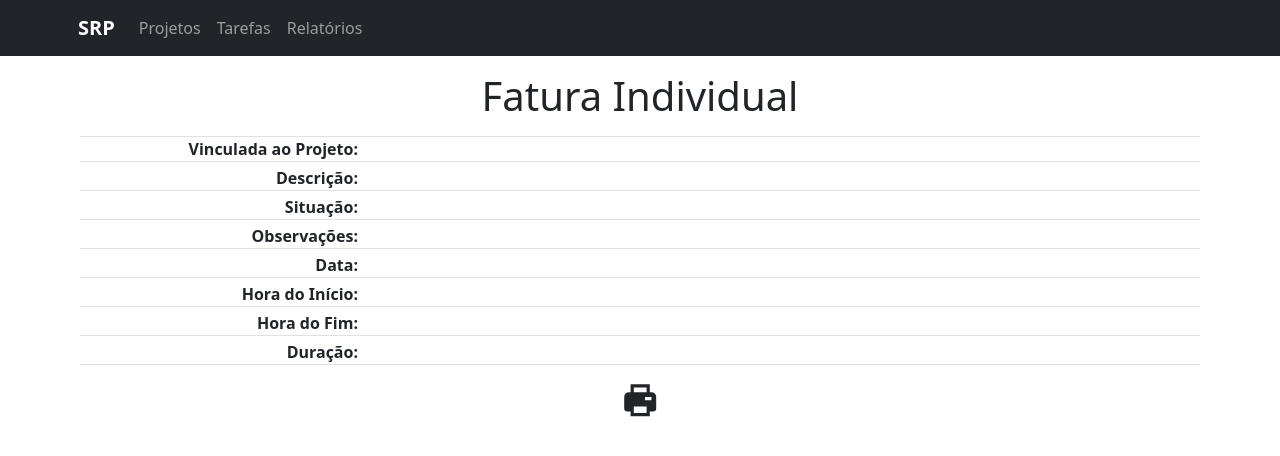
After one commit to andrehs91/srp, a PHP site: template Source/View/imprimir-tarefa.php in a window 1280 px wide. The commit adds this page. Shown: the top 456 px of the page. Run offline with PHP 8.4, Linux system fonts and the light colour scheme; the template is opened without the code that fills it, so the values that code supplies are empty.

Commit message:
Implementação das faturas por tarefa e correções na impressão das faturas

```diff
--- a/Public/css/main.css
+++ b/Public/css/main.css
@@ -100,7 +100,6 @@ body {
 }
 
 @media print {
-    @page {size: landscape}
     header,
     footer,
     .donotprint {
--- /dev/null
+++ b/Source/View/imprimir-tarefa.php
@@ -0,0 +1,30 @@
+<h1 class="text-center mb-3">Fatura Individual</h1>
+<section class="mb-3">
+    <p class="mb-0">
+        <div class="row g-1">
+            <div class="col col-3 border-top border-bottom text-end"><strong>Vinculada ao Projeto: </strong></div>
+            <div class="col col-9 border-top border-bottom"><?= $project->getName(); ?></div>
+            <div class="col col-3 border-bottom text-end"><strong>Descrição: </strong></div>
+            <div class="col col-9 border-bottom"><?= $task->getDescription(); ?></div>
+            <div class="col col-3 border-bottom text-end"><strong>Situação: </strong></div>
+            <div class="col col-9 border-bottom"><?= $task->getSituation(); ?></div>
+            <div class="col col-3 border-bottom text-end"><strong>Observações: </strong></div>
+            <div class="col col-9 border-bottom"><?= $task->getNotes(); ?></div>
+            <div class="col col-3 border-bottom text-end"><strong>Data: </strong></div>
+            <div class="col col-9 border-bottom"><?= $task->getDate(); ?></div>
+            <div class="col col-3 border-bottom text-end"><strong>Hora do Início: </strong></div>
+            <div class="col col-9 border-bottom"><?= $task->getStartTime(); ?></div>
+            <div class="col col-3 border-bottom text-end"><strong>Hora do Fim: </strong></div>
+            <div class="col col-9 border-bottom"><?= $task->getEndTime(); ?></div>
+            <div class="col col-3 border-bottom text-end"><strong>Duração: </strong></div>
+            <div class="col col-9 border-bottom"><?= $task->getDiffTime(); ?></div>
+            <?php if($hourlyRate): ?>
+            <div class="col col-3 border-bottom text-end"><strong>Custo: </strong></div>
+            <div class="col col-9 border-bottom">R$ <?= number_format($task->getDiffTime() * $hourlyRate / 60, 2, ",", ".") ?></div>
+            <?php endif; ?>
+        </div>
+    </p>
+    <div class="text-center">
+        <a href="#" role="button" class="text-dark donotprint" onclick="window.print()"><svg class="icon"><use xlink:href="img/icons.svg#report-print"></use></svg></a>
+    </p>
+</section>
```
Also changed, not shown: Source/Controller/PageImprimirTarefa.php (added, +20 -0 lines), Source/View/relatorios.php (+8 -8 lines).
